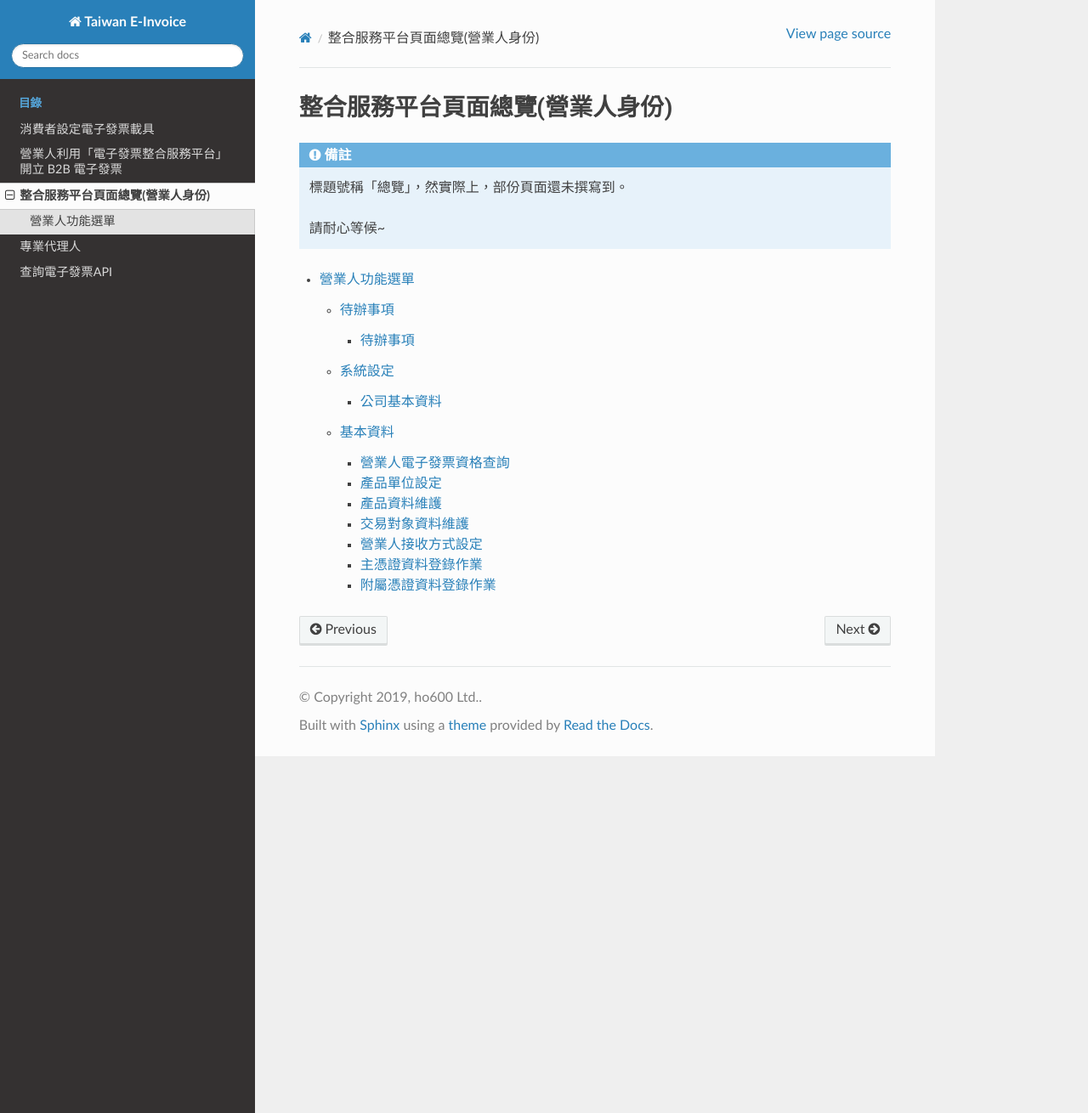
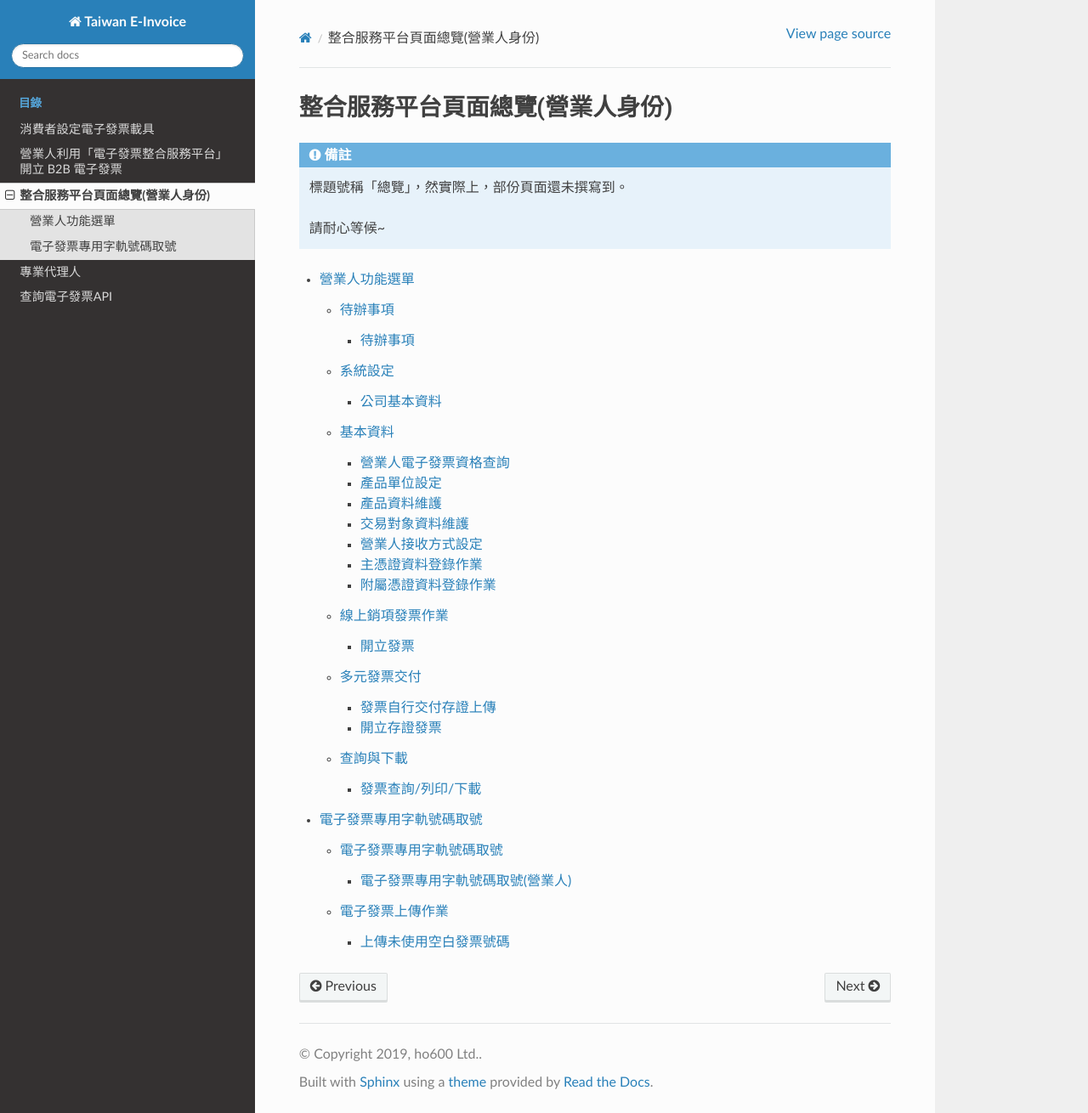
Before and after one commit to ho600-ltd/django-taiwan-einvoice, a Sphinx documentation site: the page built from docs/merchant_operations.rst, in a window 1280 px wide and 1310 px high. Shown: the whole window at 85% size. Built offline with Sphinx 7.4.7 and the Read the Docs theme 2.0.0, drawn with Linux system fonts in a browser that asks for light colours.

```diff
--- a/docs/merchant_create_b2b_invoice.rst
+++ b/docs/merchant_create_b2b_invoice.rst
@@ -155,8 +155,12 @@
 
 做到這裡為止的設定，我們總算可以開立發票了。
 
-第一種開立方式是使用多元發票交付，\
-進入「 :ref:`開立存證發票` 」的頁面，去存檔發票，存檔後再到「 :ref:`發票自行交付存證上傳` 」頁面，\
+首先是先到「 :ref:`電子發票專用字軌號碼取號(營業人)` 」頁面，領取當期可使用的電子發票字軌及號碼。
+
+有可使用的字軌、號碼後，才能開立發票，開立方式分兩種。
+
+第一種是使用多元發票交付，進入「 :ref:`開立存證發票` 」的頁面，去存檔發票，\
+存檔後再到「 :ref:`發票自行交付存證上傳` 」頁面，\
 依「存檔日期」查詢發票，選擇發票後，再「寄送」該張發票，此處的「寄送」實指「用主憑證為它簽章」，\
 待簽章完成後，會立即存證上傳至財政部。
 
--- a/docs/merchant_operations.rst
+++ b/docs/merchant_operations.rst
@@ -10,6 +10,7 @@
 .. toctree::
 
     merchant_operations/營業人功能選單.rst
+    merchant_operations/電子發票專用字軌號碼取號.rst
 
 
 .. ::
--- a/docs/merchant_operations/營業人功能選單.rst
+++ b/docs/merchant_operations/營業人功能選單.rst
@@ -6,3 +6,6 @@
     營業人功能選單/待辦事項.rst
     營業人功能選單/系統設定.rst
     營業人功能選單/基本資料.rst
+    營業人功能選單/線上銷項發票作業.rst
+    營業人功能選單/多元發票交付.rst
+    營業人功能選單/查詢與下載.rst
--- /dev/null
+++ b/docs/merchant_operations/營業人功能選單/線上銷項發票作業.rst
@@ -0,0 +1,6 @@
+線上銷項發票作業
+^^^^^^^^^^^^^^^^^^^^^^^^^^^^^^^^^^^^^^^^^^^^^^^^^^^^^^^^^^^^^^^^^^^^^^^^^^^^^^^
+
+.. toctree::
+
+    線上銷項發票作業/開立發票.rst
--- /dev/null
+++ b/docs/merchant_operations/營業人功能選單/線上銷項發票作業/開立發票.rst
@@ -0,0 +1,10 @@
+.. _開立發票:
+
+開立發票
+...............................................................................
+
+路徑位置: *營業人功能選單 > 線上銷項發票作業 > 開立發票* 。
+
+.. todo::
+
+    待續中。
--- /dev/null
+++ b/docs/merchant_operations/電子發票專用字軌號碼取號.rst
@@ -0,0 +1,7 @@
+電子發票專用字軌號碼取號
+-------------------------------------------------------------------------------
+
+.. toctree::
+
+    電子發票專用字軌號碼取號/電子發票專用字軌號碼取號.rst
+    電子發票專用字軌號碼取號/電子發票上傳作業.rst
--- /dev/null
+++ b/docs/merchant_operations/電子發票專用字軌號碼取號/電子發票上傳作業.rst
@@ -0,0 +1,6 @@
+電子發票上傳作業
+^^^^^^^^^^^^^^^^^^^^^^^^^^^^^^^^^^^^^^^^^^^^^^^^^^^^^^^^^^^^^^^^^^^^^^^^^^^^^^^
+
+.. toctree::
+
+    電子發票上傳作業/上傳未使用空白發票號碼.rst
--- /dev/null
+++ b/docs/merchant_operations/電子發票專用字軌號碼取號/電子發票上傳作業/上傳未使用空白發票號碼.rst
@@ -0,0 +1,10 @@
+.. _上傳未使用空白發票號碼:
+
+上傳未使用空白發票號碼
+...............................................................................
+
+路徑位置: *電子發票專用字軌號碼取號 > 電子發票上傳作業 > 上傳未使用空白發票號碼* 。
+
+.. todo::
+
+    待續中。
--- /dev/null
+++ b/docs/merchant_operations/電子發票專用字軌號碼取號/電子發票專用字軌號碼取號.rst
@@ -0,0 +1,6 @@
+電子發票專用字軌號碼取號
+^^^^^^^^^^^^^^^^^^^^^^^^^^^^^^^^^^^^^^^^^^^^^^^^^^^^^^^^^^^^^^^^^^^^^^^^^^^^^^^
+
+.. toctree::
+
+    電子發票專用字軌號碼取號/電子發票專用字軌號碼取號(營業人).rst
--- /dev/null
+++ b/docs/merchant_operations/電子發票專用字軌號碼取號/電子發票專用字軌號碼取號/電子發票專用字軌號碼取號(營業人).rst
@@ -0,0 +1,10 @@
+.. _電子發票專用字軌號碼取號(營業人):
+
+電子發票專用字軌號碼取號(營業人)
+...............................................................................
+
+路徑位置: *電子發票專用字軌號碼取號 > 電子發票專用字軌號碼取號 > 電子發票專用字軌號碼取號(營業人)* 。
+
+.. todo::
+
+    待續中。
```
Also changed, not shown: other parts of docs/merchant_create_b2b_invoice.rst (+1 -1 lines).
